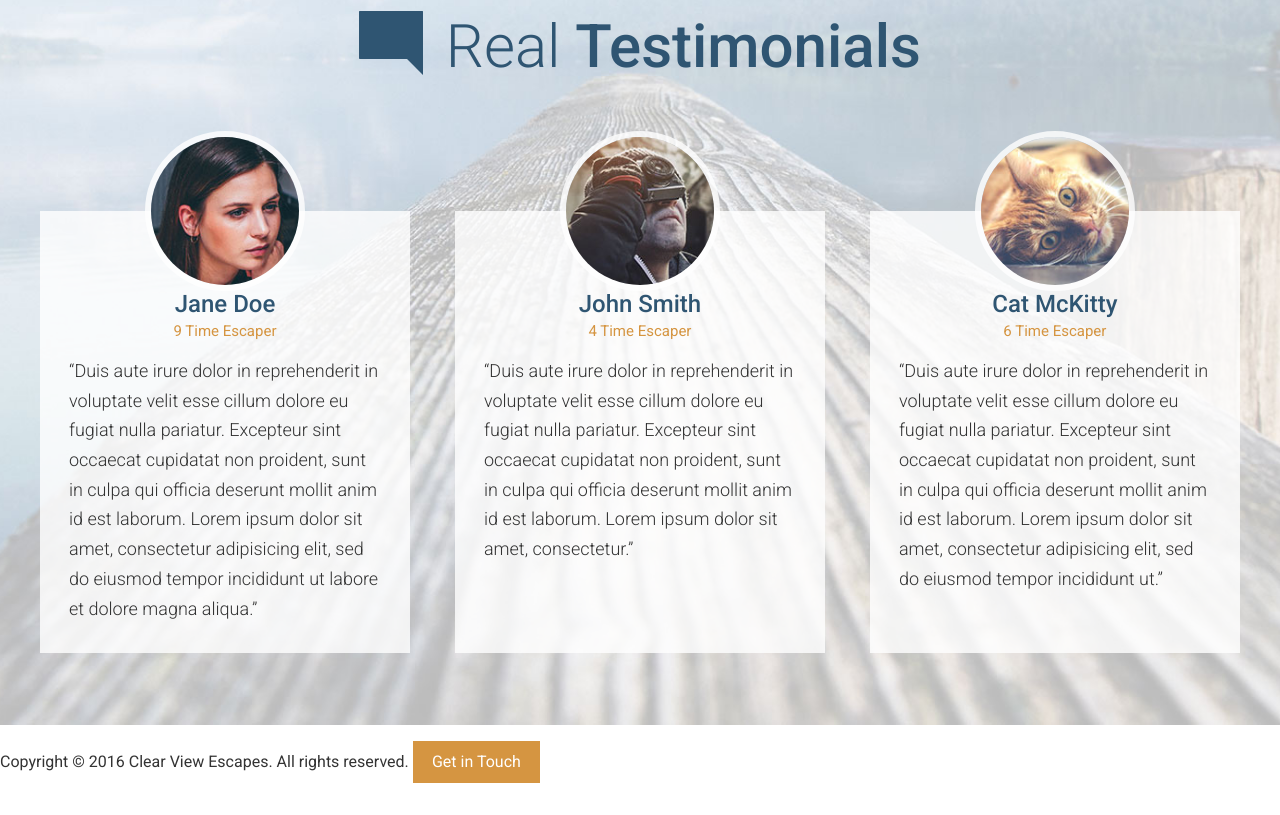
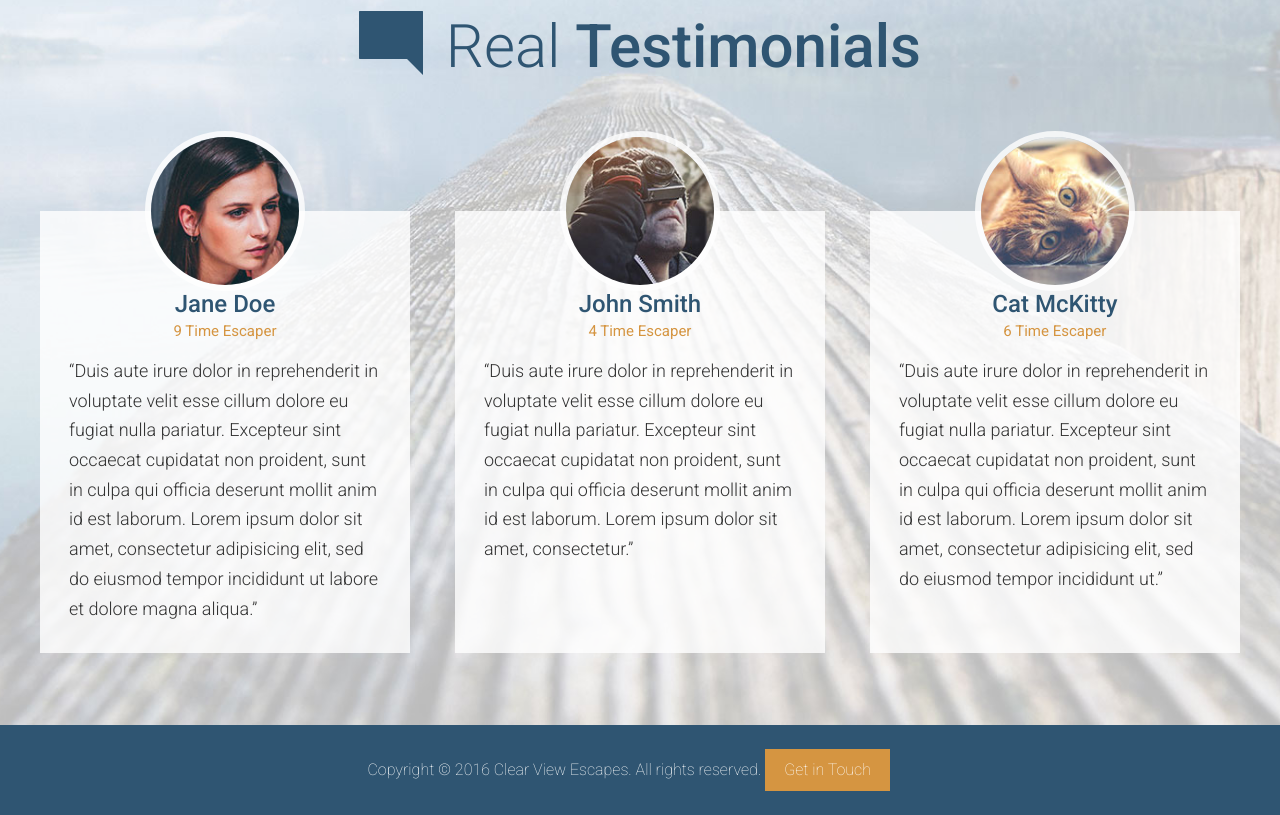
Before and after one commit to aschambers/travel-site, a website: page app/index.html in a window 1280 px wide. Shown: the part 3153-3968 px from the top of the page. Drawn offline with Linux system fonts and the light colour scheme.

Commit message:
completed styling footer

```diff
--- /dev/null
+++ b/app/assets/styles/modules/_footer.css
@@ -0,0 +1,18 @@
+.site-footer {
+	background-color: $mainBlue;
+	color: #FFF;
+	padding: 0.5rem 0;
+	text-align: center;
+
+	&__text {
+		display: block;
+		margin-bottom: 1rem;
+		font-weight:200;
+
+		@mixin atMedium {
+			display: inline;
+			margin-bottom: 0;
+			margin-right: 1.4rem;
+		}
+	}
+}
--- a/app/assets/styles/styles.css
+++ b/app/assets/styles/styles.css
@@ -13,3 +13,4 @@
 @import "modules/_feature-item";
 @import "modules/_testimonial";
 @import "modules/_sprite";
+@import "modules/_footer";
--- a/app/index.html
+++ b/app/index.html
@@ -147,8 +147,10 @@
     </div>
   </div>
 
-  <footer>
-    <p>Copyright &copy; 2016 Clear View Escapes. All rights reserved. <a href="#" class="btn btn--orange">Get in Touch</a></p>
+  <footer class="site-footer">
+    <div class="wrapper">
+      <p><span class="site-footer__text">Copyright &copy; 2016 Clear View Escapes. All rights reserved. <a href="#" class="btn btn--orange">Get in Touch</a></span></p>
+    </div>
   </footer>
 </body>
 </html>
--- a/app/temp/styles/styles.css
+++ b/app/temp/styles/styles.css
@@ -1116,3 +1116,25 @@ a {
 		height: 42px;
 		background-position: 36.69752421959096% 45.792307692307695%;
 	}
+
+.site-footer {
+	background-color: #2f5572;
+	color: #FFF;
+	padding: 0.5rem 0;
+	text-align: center;
+}
+
+.site-footer__text {
+		display: block;
+		margin-bottom: 1rem;
+		font-weight:200;
+	}
+
+@media (min-width: 800px) {
+
+.site-footer__text {
+			display: inline;
+			margin-bottom: 0;
+			margin-right: 1.4rem
+	}
+	}
```
